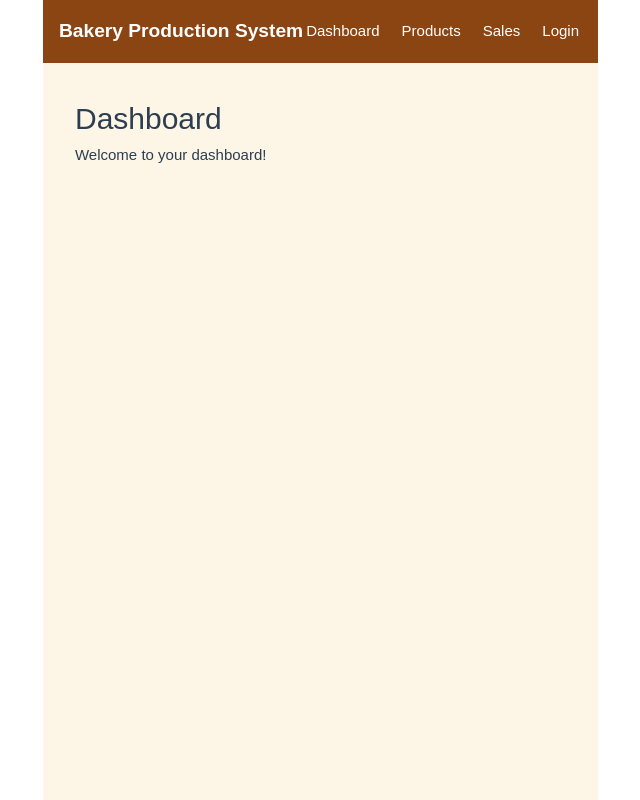
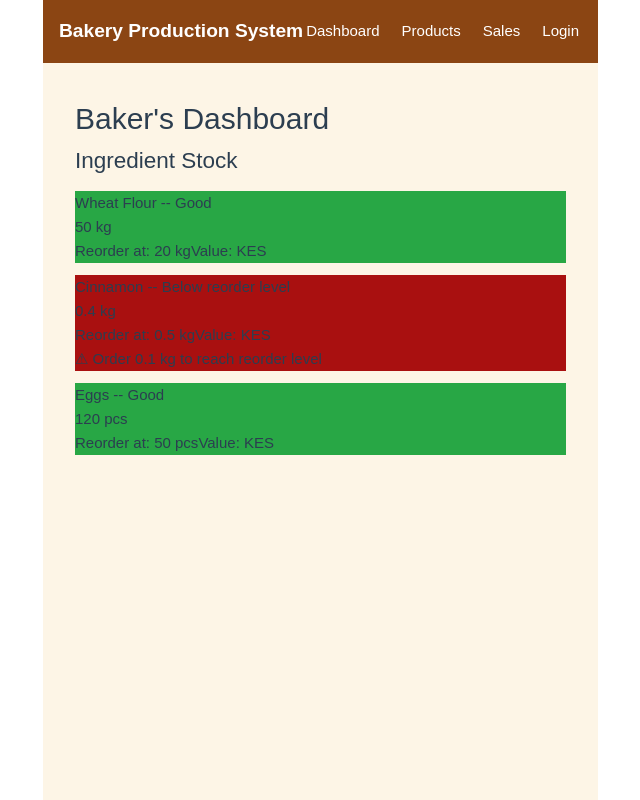
Before and after one commit to SAID444-hash/bakery-production-system, a Vue app in the folder frontend/: page /dashboard in a window 1280 px wide. Shown: the whole page, without its empty margins (42-682 px from the left). Built offline with nearby package versions, Linux system fonts and the light colour scheme.

Commit message:
Add StockIndicator component with computed status and stock value

```diff
--- a/frontend/src/views/DashboardView.vue
+++ b/frontend/src/views/DashboardView.vue
@@ -1,15 +1,48 @@
-<!-- src/views/Dashboardview.vue -->
 <script setup>
+import { ref } from 'vue'
+import StockIndicator from '../components/StockIndicator.vue'
+
+// ---------------------------------------------------------------
+// SAMPLE DATA: matches INGREDIENTS table from ERD
+//
+// In Week 6: GET /api/ingredients
+// The API will return this exact shape from the database.
+// cost_per_unit enables the stock VALUE calculation (KES per kg)
+// which the admin needs for purchase order decisions.
+// ---------------------------------------------------------------
+const ingredients = ref([
+  { id: 1, name: 'Wheat Flour', current_stock: 50, reorder_level: 20, unit: 'kg', cost_per_unit: 100 },
+  { id: 2, name: 'Cinnamon', current_stock: 0.4, reorder_level: 0.5, unit: 'kg', cost_per_unit: 1200 },
+  { id: 3, name: 'Eggs', current_stock: 120, reorder_level: 50, unit: 'pcs', cost_per_unit: 15 },
+])
+
 </script>
 
 <template>
-  <main>
-    <h1>Dashboard</h1>
-    <p>
-      Welcome to your dashboard!
-    </p>
-  </main>
+    <div>
+    <h1>Baker's Dashboard</h1>
+    <h2>Ingredient Stock</h2>
+
+    <div class="stock-grid">
+      <StockIndicator
+        v-for="ing in ingredients"
+        :key="ing.id"
+        :name="ing.name"
+        :current="ing.current_stock"
+        :reorder="ing.reorder_level"
+        :unit="ing.unit"
+        :cost-per-unit="ing.cost_per_unit"
+      />
+    </div>
+
+  </div>
 </template>
 
 <style scoped>
+.stock-grid {
+  display: grid;
+  grid-template-columns: repeat(auto-fill, minmax(280px, 1fr));
+  gap: 0.75rem;
+  margin-top: 0.75rem;
+}
 </style>
```
